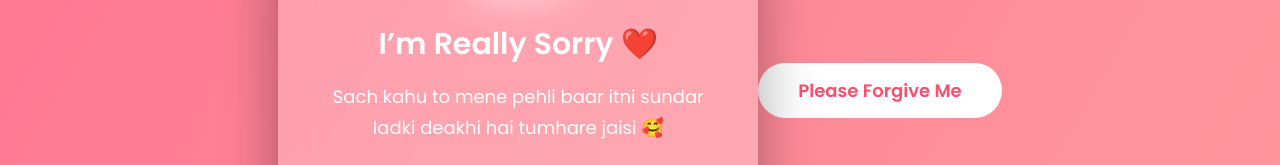
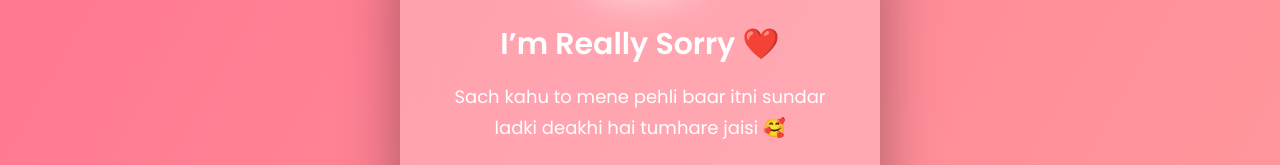
Before and after one commit to Phantom000009828/sorry.html, a plain HTML site: page index.html in a window 1280 px wide. Shown: the part 310-475 px from the top of the page. Drawn offline with Linux system fonts and the light colour scheme.

Commit message:
Update index.html

```diff
--- a/index.html
+++ b/index.html
@@ -148,9 +148,7 @@ function changeText() {
     "ki tum mere liye kitni special ho ❤️";
 }
 
-</script>
-   <button onclick="changeText()">Please Forgive Me </button>
-    <script>
+
 function changeText() {
     document.getElementById("msg").innerHTML =
     "Ab maaf bhi kardo na Miss prapti ji ❤️";
```
